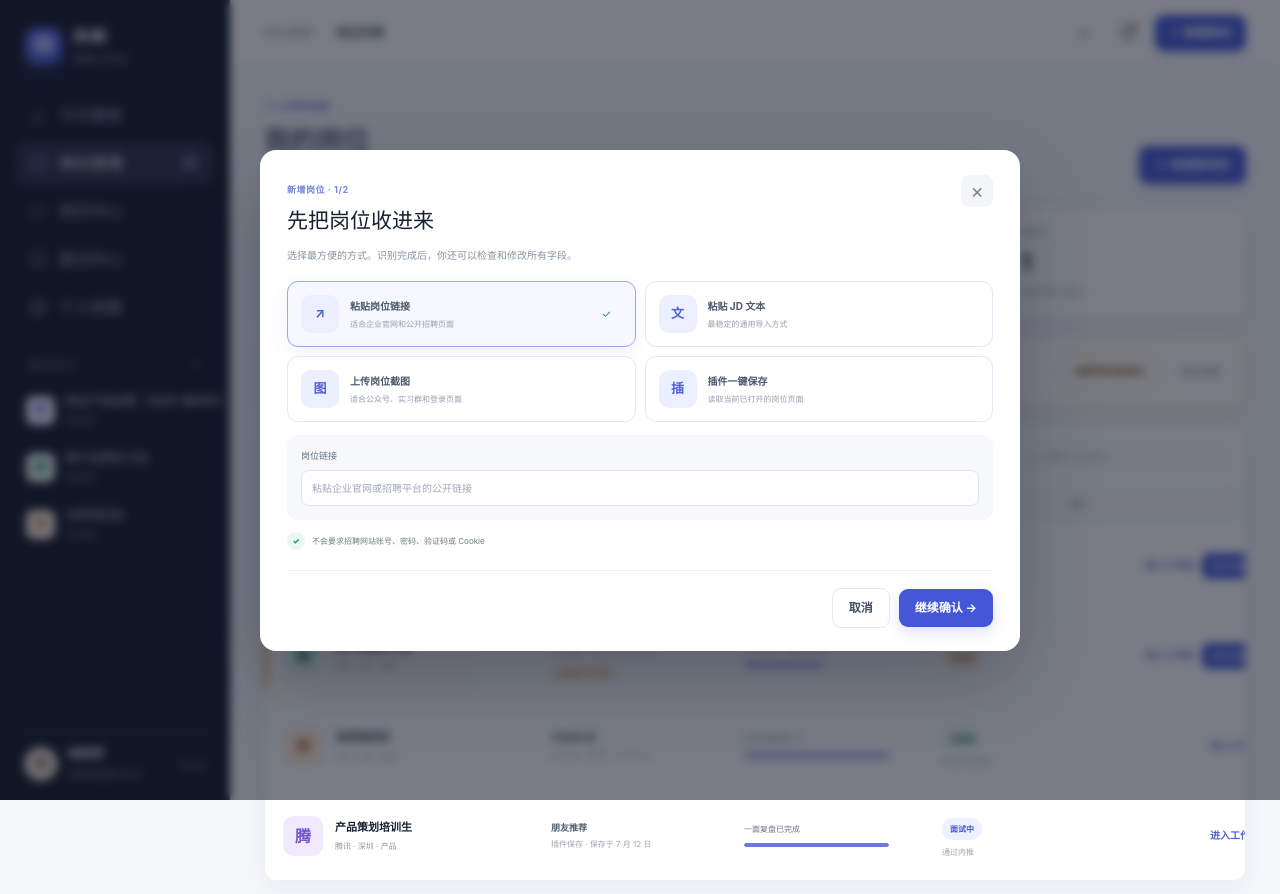
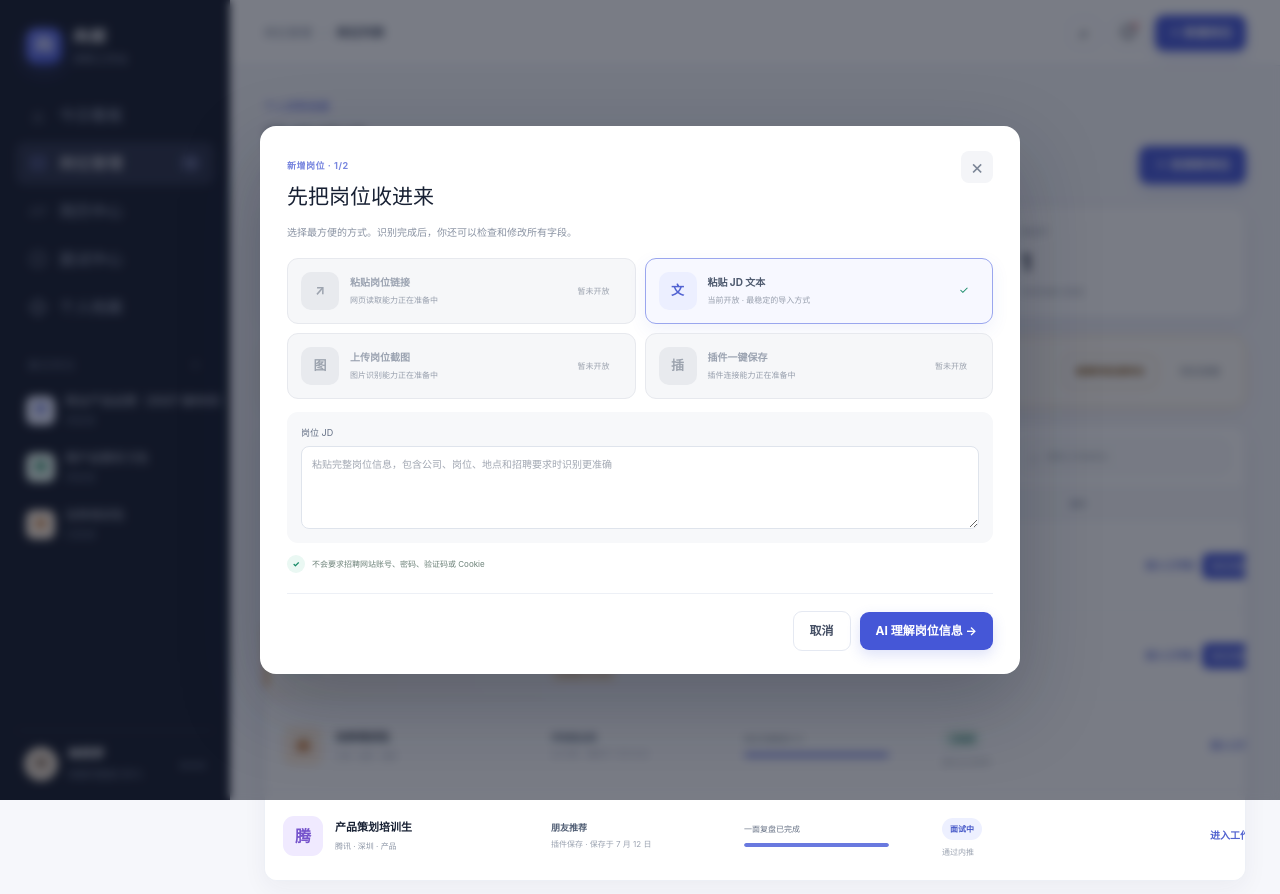
Before and after one commit to JuanHoi1996/JobHunterAssistant, a Next.js app: page / in a window 1280 px wide. Both pictures are taken after a click on the button "＋ 新建岗位". Shown: the top 894 px of the page. Built offline with nearby package versions, Linux system fonts and the light colour scheme.

Commit message:
feat(jobs): focus MVP intake on pasted JD

```diff
--- a/app/globals.css
+++ b/app/globals.css
@@ -174,8 +174,14 @@ button { color: inherit; }
 .capture-methods { display: grid; grid-template-columns: 1fr 1fr; gap: 9px; }
 .capture-method { position: relative; display: grid; grid-template-columns: 38px 1fr 20px; grid-template-rows: auto auto; column-gap: 11px; padding: 13px; border: 1px solid var(--line); border-radius: 11px; color: #4d596e; background: #fff; text-align: left; cursor: pointer; }
 .capture-method.active { border-color: #9aa6ee; background: #f7f8ff; box-shadow: 0 6px 18px rgba(70,87,200,.08); }
+.capture-method.unavailable { grid-template-columns: 38px 1fr auto; color: #9ba3b1; border-color: #e7e9ee; background: #f6f7f9; box-shadow: none; }
+.capture-method.unavailable:hover { border-color: #d8dce4; background: #f2f3f6; }
+.capture-method.unavailable > span { color: #9da4af; background: #e8eaee; }
+.capture-method.unavailable i { min-width: 44px; color: #9ba2ae; font-size: 8px; }
 .capture-method > span { grid-row: 1 / 3; width: 38px; height: 38px; display: grid; place-items: center; border-radius: 10px; color: #5263d2; background: #ecefff; font-size: 13px; font-weight: 750; }
 .capture-method strong { align-self: end; font-size: 10px; }.capture-method small { align-self: start; margin-top: 4px; color: #969eac; font-size: 8px; }.capture-method i { grid-row: 1 / 3; grid-column: 3; align-self: center; color: var(--green); font-size: 11px; font-style: normal; }
+.coming-soon-notice { display: flex; align-items: center; gap: 8px; margin: 11px 0 0; padding: 9px 11px; border: 1px solid #e3e6ec; border-radius: 9px; color: #6f7888; background: #f8f9fb; font-size: 9px; }
+.coming-soon-notice span { width: 18px; height: 18px; display: grid; flex: 0 0 auto; place-items: center; border-radius: 50%; color: #fff; background: #9ca5b4; font-size: 9px; font-weight: 700; }
 .capture-input { margin-top: 13px; padding: 14px; border-radius: 11px; background: #f7f8fa; }
 .capture-input label:not(.upload-zone), .confirm-grid label { display: grid; gap: 7px; color: #657186; font-size: 9px; }
 .capture-input input, .capture-input textarea, .confirm-grid input, .confirm-grid select { width: 100%; border: 1px solid #dfe4ec; border-radius: 8px; outline: 0; color: #465267; background: #fff; font-size: 10px; }
--- a/app/page.tsx
+++ b/app/page.tsx
@@ -454,10 +454,9 @@ function JobList({
 
 function NewJobDialog({ onClose, onCreate }: { onClose: () => void; onCreate: (job: JobRecord) => void }) {
   const [step, setStep] = useState<1 | 2>(1);
-  const [method, setMethod] = useState<CaptureMethod>("岗位链接");
-  const [fileName, setFileName] = useState("");
-  const [jobLink, setJobLink] = useState("");
+  const [method, setMethod] = useState<CaptureMethod>("JD 文本");
   const [jdText, setJdText] = useState("");
+  const [comingSoonMessage, setComingSoonMessage] = useState("");
   const [company, setCompany] = useState("");
   const [title, setTitle] = useState("");
   const [location, setLocation] = useState("");
@@ -476,11 +475,11 @@ function NewJobDialog({ onClose, onCreate }: { onClose: () => void; onCreate: (j
   const [recognitionWarning, setRecognitionWarning] = useState("");
   const [isRecognizing, setIsRecognizing] = useState(false);
   const [formError, setFormError] = useState("");
-  const methods: { id: CaptureMethod; icon: string; title: string; description: string }[] = [
-    { id: "岗位链接", icon: "↗", title: "粘贴岗位链接", description: "适合企业官网和公开招聘页面" },
-    { id: "JD 文本", icon: "文", title: "粘贴 JD 文本", description: "最稳定的通用导入方式" },
-    { id: "岗位截图", icon: "图", title: "上传岗位截图", description: "适合公众号、实习群和登录页面" },
-    { id: "插件保存", icon: "插", title: "插件一键保存", description: "读取当前已打开的岗位页面" },
+  const methods: { id: CaptureMethod; icon: string; title: string; description: string; available: boolean }[] = [
+    { id: "岗位链接", icon: "↗", title: "粘贴岗位链接", description: "网页读取能力正在准备中", available: false },
+    { id: "JD 文本", icon: "文", title: "粘贴 JD 文本", description: "当前开放 · 最稳定的导入方式", available: true },
+    { id: "岗位截图", icon: "图", title: "上传岗位截图", description: "图片识别能力正在准备中", available: false },
+    { id: "插件保存", icon: "插", title: "插件一键保存", description: "插件连接能力正在准备中", available: false },
   ];
 
   const applyRecognitionResult = (result: ReturnType<typeof parseJobText> & { fieldMeta?: Record<ExtractionFieldKey, ExtractionFieldMeta> }) => {
@@ -546,36 +545,6 @@ function NewJobDialog({ onClose, onCreate }: { onClose: () => void; onCreate: (j
       return;
     }
 
-    if (method === "岗位链接" && !jobLink.trim()) {
-      setFormError("请先粘贴岗位链接。");
-      return;
-    }
-    if (method === "岗位截图" && !fileName) {
-      setFormError("请先选择一张岗位截图。");
-      return;
-    }
-
-    setCompany("");
-    setTitle("");
-    setLocation("");
-    setEmployment("");
-    setCategory("其他");
-    setContactEmail("");
-    setCcEmail("");
-    setBusiness("");
-    setFieldEvidence({ company: "", title: "", location: "", employment: "", category: "", email: "", ccEmail: "" });
-    setFieldMeta(emptyFieldMeta());
-    setRecognizedCount(0);
-    setRecognitionMode("manual");
-    setRecognitionEngine("manual");
-    setSummary(
-      method === "岗位链接"
-        ? "当前公开原型尚未接入网页读取服务，请先手动补充岗位字段；不会使用示例数据代替识别结果。"
-        : method === "岗位截图"
-          ? "当前公开原型尚未接入图片文字识别，请先手动补充岗位字段；已选择的截图不会被误判为其他岗位。"
-          : "当前公开原型尚未与浏览器插件连接，请先手动补充岗位字段。",
-    );
-    setStep(2);
   };
 
   const fieldBadge = (key: ExtractionFieldKey, value: string, missingLabel = "请核对") => {
@@ -599,14 +568,6 @@ function NewJobDialog({ onClose, onCreate }: { onClose: () => void; onCreate: (j
       setFormError("请至少填写公司名称和岗位名称，再创建岗位记录。");
       return;
     }
-    let sourceHost = method;
-    if (method === "岗位链接") {
-      try {
-        sourceHost = new URL(jobLink).hostname || "用户提供的岗位链接";
-      } catch {
-        sourceHost = "用户提供的岗位链接";
-      }
-    }
     onCreate({
       id: `job-${Date.now()}`,
       mark: company.slice(0, 1) || "新",
@@ -618,7 +579,7 @@ function NewJobDialog({ onClose, onCreate }: { onClose: () => void; onCreate: (j
       category,
       discoverySource: source,
       captureMethod: method,
-      sourceHost,
+      sourceHost: method,
       status: "待投递",
       savedLabel: "刚刚",
       ageHours: 0,
@@ -644,25 +605,30 @@ function NewJobDialog({ onClose, onCreate }: { onClose: () => void; onCreate: (j
             <p className="modal-intro">选择最方便的方式。识别完成后，你还可以检查和修改所有字段。</p>
             <div className="capture-methods">
               {methods.map((item) => (
-                <button key={item.id} className={method === item.id ? "capture-method active" : "capture-method"} onClick={() => setMethod(item.id)}>
-                  <span>{item.icon}</span><strong>{item.title}</strong><small>{item.description}</small><i>{method === item.id ? "✓" : ""}</i>
+                <button
+                  key={item.id}
+                  className={`capture-method${method === item.id ? " active" : ""}${item.available ? "" : " unavailable"}`}
+                  aria-disabled={!item.available}
+                  onClick={() => {
+                    if (!item.available) {
+                      setComingSoonMessage(`“${item.title}”功能尚未开放，请先粘贴 JD 文本。`);
+                      return;
+                    }
+                    setComingSoonMessage("");
+                    setMethod(item.id);
+                  }}
+                >
+                  <span>{item.icon}</span><strong>{item.title}</strong><small>{item.description}</small><i>{item.available ? method === item.id ? "✓" : "" : "暂未开放"}</i>
                 </button>
               ))}
             </div>
+            {comingSoonMessage && <p className="coming-soon-notice" role="status"><span>i</span>{comingSoonMessage}</p>}
             <div className="capture-input">
-              {method === "岗位链接" && <label><span>岗位链接</span><input value={jobLink} onChange={(event) => setJobLink(event.target.value)} placeholder="粘贴企业官网或招聘平台的公开链接" /></label>}
               {method === "JD 文本" && <label><span>岗位 JD</span><textarea value={jdText} onChange={(event) => setJdText(event.target.value)} placeholder="粘贴完整岗位信息，包含公司、岗位、地点和招聘要求时识别更准确" /></label>}
-              {method === "岗位截图" && (
-                <label className="upload-zone">
-                  <input type="file" accept="image/*" onChange={(event) => setFileName(event.target.files?.[0]?.name ?? "")} />
-                  <span>▧</span><strong>{fileName || "点击选择岗位截图"}</strong><small>支持 PNG、JPG；上传前可先裁剪或打码</small>
-                </label>
-              )}
-              {method === "插件保存" && <div className="extension-note"><span>插</span><div><strong>在岗位页面打开“向前”插件</strong><p>插件只读取当前页面，不需要你的招聘网站密码。</p></div></div>}
             </div>
             {formError && <p className="form-error" role="alert">{formError}</p>}
             <div className="privacy-line"><span>✓</span>不会要求招聘网站账号、密码、验证码或 Cookie</div>
-            <div className="modal-footer"><button className="secondary-button" onClick={onClose}>取消</button><button className="primary-button" disabled={isRecognizing} onClick={beginRecognition}>{isRecognizing ? "正在用 AI 理解…" : method === "JD 文本" ? "AI 理解岗位信息" : "继续确认"}{!isRecognizing && " →"}</button></div>
+            <div className="modal-footer"><button className="secondary-button" onClick={onClose}>取消</button><button className="primary-button" disabled={isRecognizing} onClick={beginRecognition}>{isRecognizing ? "正在用 AI 理解…" : "AI 理解岗位信息"}{!isRecognizing && " →"}</button></div>
           </>
         ) : (
           <>
--- a/package.json
+++ b/package.json
@@ -9,7 +9,7 @@
     "dev": "WRANGLER_LOG_PATH=.wrangler/wrangler.log vinext dev",
     "build": "WRANGLER_LOG_PATH=.wrangler/wrangler.log vinext build",
     "start": "WRANGLER_LOG_PATH=.wrangler/wrangler.log vinext start",
-    "test": "pnpm build && node --test tests/job-parser.test.mjs tests/job-extraction.test.mjs",
+    "test": "pnpm build && node --test tests/job-parser.test.mjs tests/job-extraction.test.mjs tests/job-intake-mvp.test.mjs",
     "lint": "eslint . --ignore-pattern dist --ignore-pattern .next",
     "db:generate": "drizzle-kit generate"
   },
```
Also changed, not shown: 4 other files (tests, documents, lock files or other folders).
